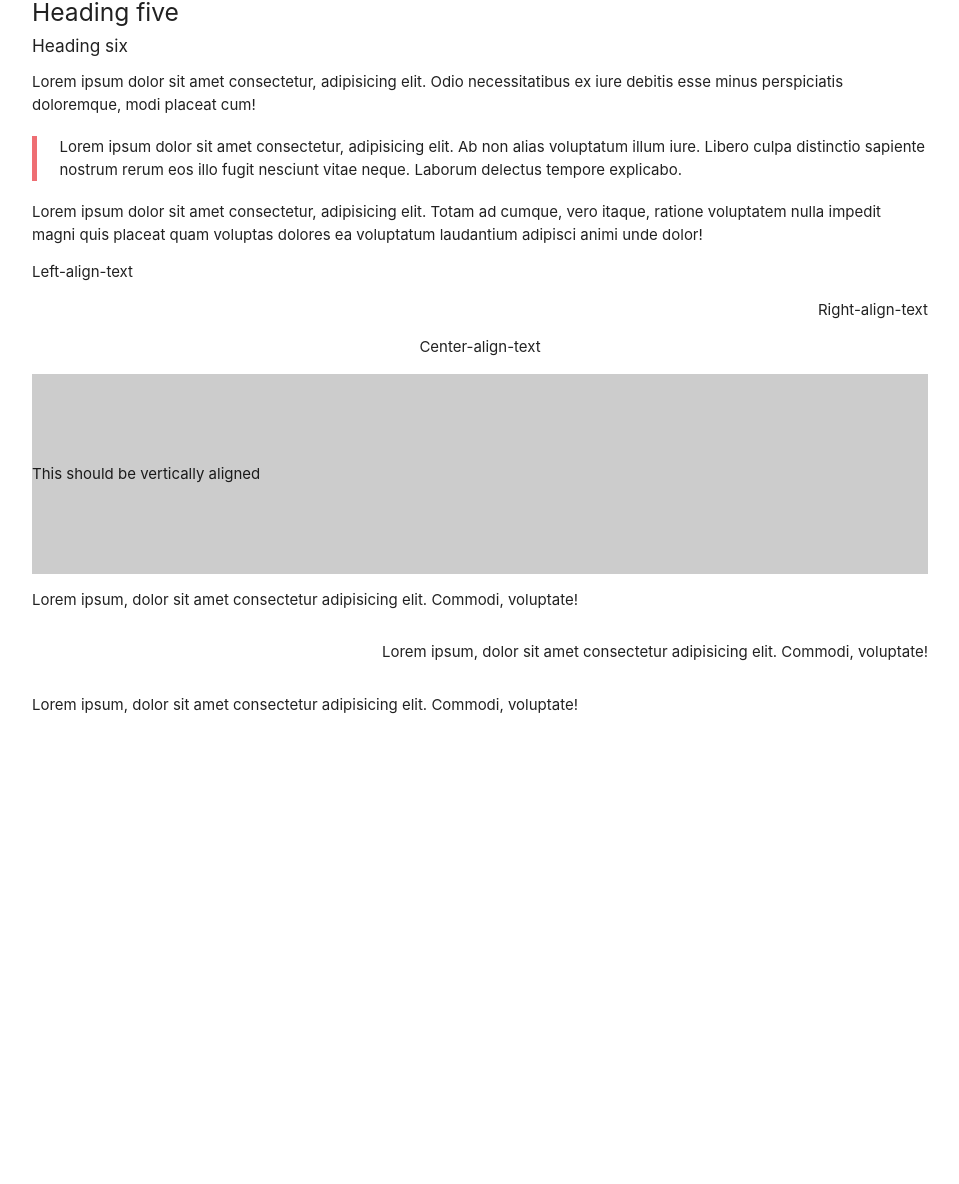
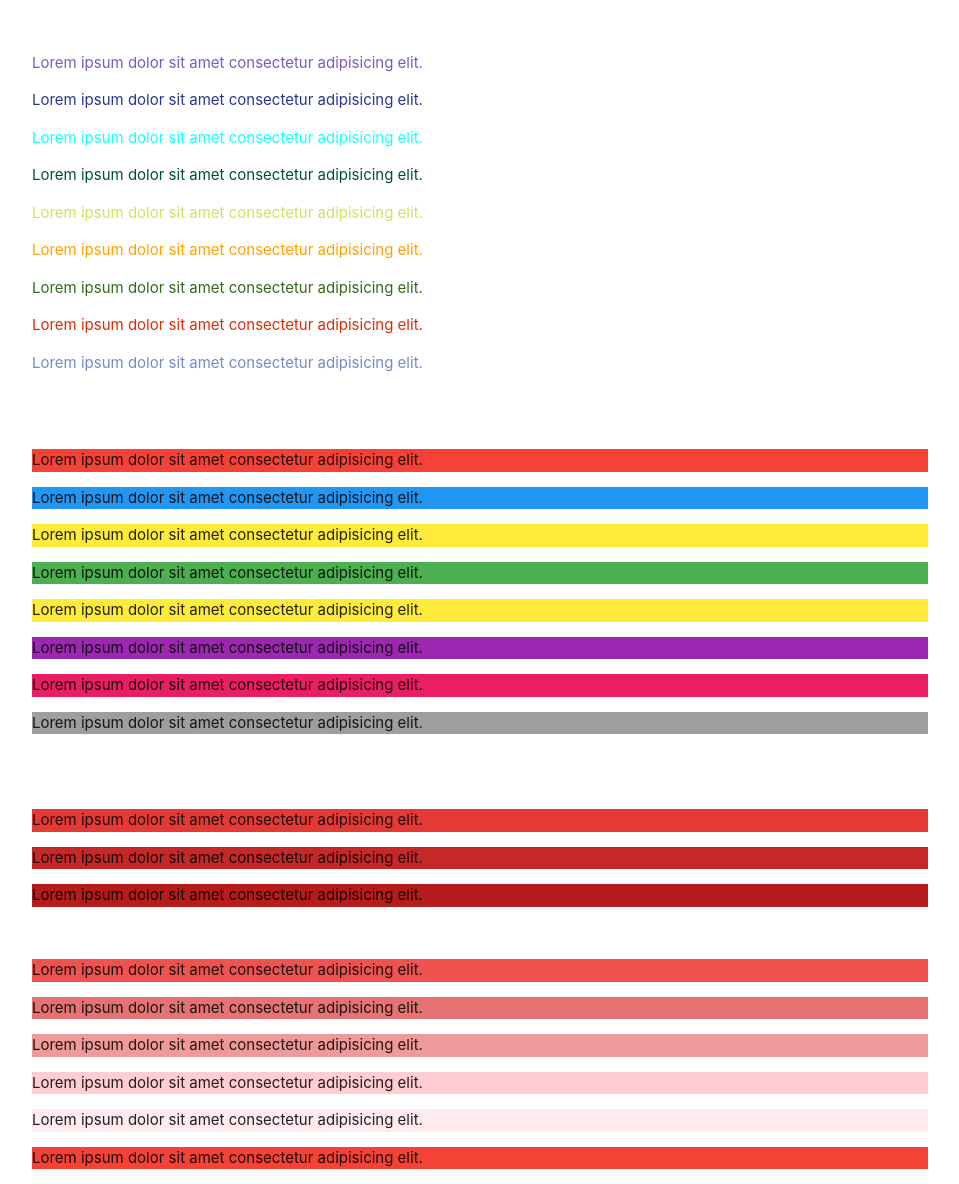
Before and after one commit to BBattsetseg/framework-lesson, a plain HTML site: page app.html in a window 1280 px wide. Shown: the part 361-1545 px from the top of the page, without its empty margins (160-1119 px from the left). Before the commit the page ends 1092 px from the top, so only its background shows below. Drawn offline with nearby package versions, Linux system fonts and the light colour scheme.

Commit message:
css task-2

```diff
--- a/app.html
+++ b/app.html
@@ -7,26 +7,51 @@
   </head>
   <body>
     <div class="container">
-      <h1>Heading one</h1>
-      <h2>Heading two</h2>
-      <h3>Heading three</h3>
-      <h4>Heading four</h4>
-      <h5>Heading five</h5>
-      <h6>Heading six</h6>
-      <p>Lorem ipsum dolor sit amet consectetur, adipisicing elit. Odio necessitatibus ex iure debitis esse minus perspiciatis doloremque, modi placeat cum!</p>
-      <blockquote>Lorem ipsum dolor sit amet consectetur, adipisicing elit. Ab non alias voluptatum illum iure. Libero culpa distinctio sapiente nostrum rerum eos illo fugit nesciunt vitae neque. Laborum delectus tempore explicabo.</blockquote>
-      <p>Lorem ipsum dolor sit amet consectetur, adipisicing elit. Totam ad cumque, vero itaque, ratione voluptatem nulla impedit magni quis placeat quam voluptas dolores ea voluptatum laudantium adipisci animi unde dolor!</p>
-      <p class="left-align">Left-align-text</p>
-      <p class="right-align">Right-align-text</p>
-      <p class="center-align">Center-align-text</p>
+      <p class="red-text">Lorem ipsum dolor sit amet consectetur adipisicing elit. </p>
+      <p class="blue-text">Lorem ipsum dolor sit amet consectetur adipisicing elit. </p>
+      <p class="orange-text">Lorem ipsum dolor sit amet consectetur adipisicing elit. </p>
+      <p class="green-text">Lorem ipsum dolor sit amet consectetur adipisicing elit. </p>
+      <p class="yellow-text">Lorem ipsum dolor sit amet consectetur adipisicing elit. </p>
+      <p class="purple-text">Lorem ipsum dolor sit amet consectetur adipisicing elit. </p>
+      <p class="pink-text">Lorem ipsum dolor sit amet consectetur adipisicing elit. </p>
+      <p class="grey-text">Lorem ipsum dolor sit amet consectetur adipisicing elit. </p>
+      <p class="brown-text">Lorem ipsum dolor sit amet consectetur adipisicing elit. </p>
+      <br/>
+      <br/>
 
-      <div class="valign-wrapper" style="height: 200px; background-color: #ccc;">
-        <p>This should be vertically aligned</p>
-      </div>
+      <p class="deep-purple-text text-lighten-1">Lorem ipsum dolor sit amet consectetur adipisicing elit. </p>
+      <p class="indigo-text text-darken-3">Lorem ipsum dolor sit amet consectetur adipisicing elit. </p>
+      <p class="cyan-text text-accent-2">Lorem ipsum dolor sit amet consectetur adipisicing elit. </p>
+      <p class="teal-text text-darken-4">Lorem ipsum dolor sit amet consectetur adipisicing elit. </p>
+      <p class="lime-text text-lighten-1">Lorem ipsum dolor sit amet consectetur adipisicing elit. </p>
+      <p class="amber-text text-darken-2">Lorem ipsum dolor sit amet consectetur adipisicing elit. </p>
+      <p class="light-green-text text-darken-4">Lorem ipsum dolor sit amet consectetur adipisicing elit. </p>
+      <p class="deep-orange-text text-accent-4">Lorem ipsum dolor sit amet consectetur adipisicing elit. </p>
+      <p class="indigo-text text-lighten-2">Lorem ipsum dolor sit amet consectetur adipisicing elit. </p>
+      <br/>
+      <br/>
+      <p class="red">Lorem ipsum dolor sit amet consectetur adipisicing elit. </p>
+      <p class="blue">Lorem ipsum dolor sit amet consectetur adipisicing elit. </p>
+      <p class="yellow">Lorem ipsum dolor sit amet consectetur adipisicing elit. </p>
+      <p class="green">Lorem ipsum dolor sit amet consectetur adipisicing elit. </p>
+      <p class="yellow">Lorem ipsum dolor sit amet consectetur adipisicing elit. </p>
+      <p class="purple">Lorem ipsum dolor sit amet consectetur adipisicing elit. </p>
+      <p class="pink">Lorem ipsum dolor sit amet consectetur adipisicing elit. </p>
+      <p class="grey">Lorem ipsum dolor sit amet consectetur adipisicing elit. </p>
+      <br/>
+      <br/>
+      <p class="red darken-1">Lorem ipsum dolor sit amet consectetur adipisicing elit. </p>
+      <p class=" red darken-3">Lorem ipsum dolor sit amet consectetur adipisicing elit. </p>
+      <p class=" red darken-4">Lorem ipsum dolor sit amet consectetur adipisicing elit. </p>
+      <br/>
+      <p class=" red lighten-1">Lorem ipsum dolor sit amet consectetur adipisicing elit. </p>
+      <p class="red lighten-2">Lorem ipsum dolor sit amet consectetur adipisicing elit. </p>
+      <p class="red lighten-3">Lorem ipsum dolor sit amet consectetur adipisicing elit. </p>
+      <p class="red lighten-4">Lorem ipsum dolor sit amet consectetur adipisicing elit. </p>
+      <p class="red lighten-5">Lorem ipsum dolor sit amet consectetur adipisicing elit. </p>
+      <p class="red">Lorem ipsum dolor sit amet consectetur adipisicing elit. </p>
 
-      <p class="left">Lorem ipsum, dolor sit amet consectetur adipisicing elit. Commodi, voluptate!</p>
-      <p class="right">Lorem ipsum, dolor sit amet consectetur adipisicing elit. Commodi, voluptate!</p>
-      <p class="left">Lorem ipsum, dolor sit amet consectetur adipisicing elit. Commodi, voluptate!</p>
+
     </div>
 
 
```
